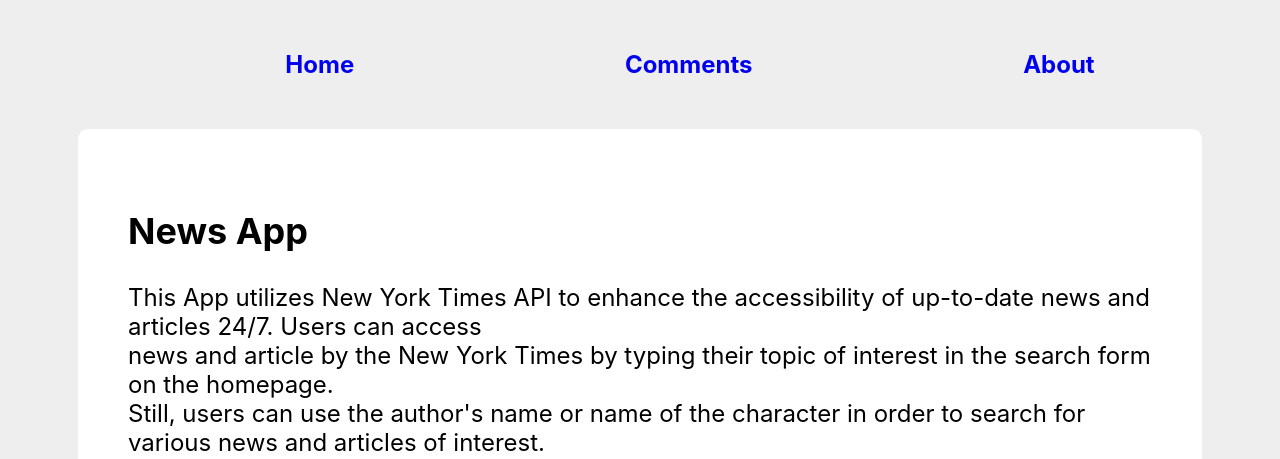
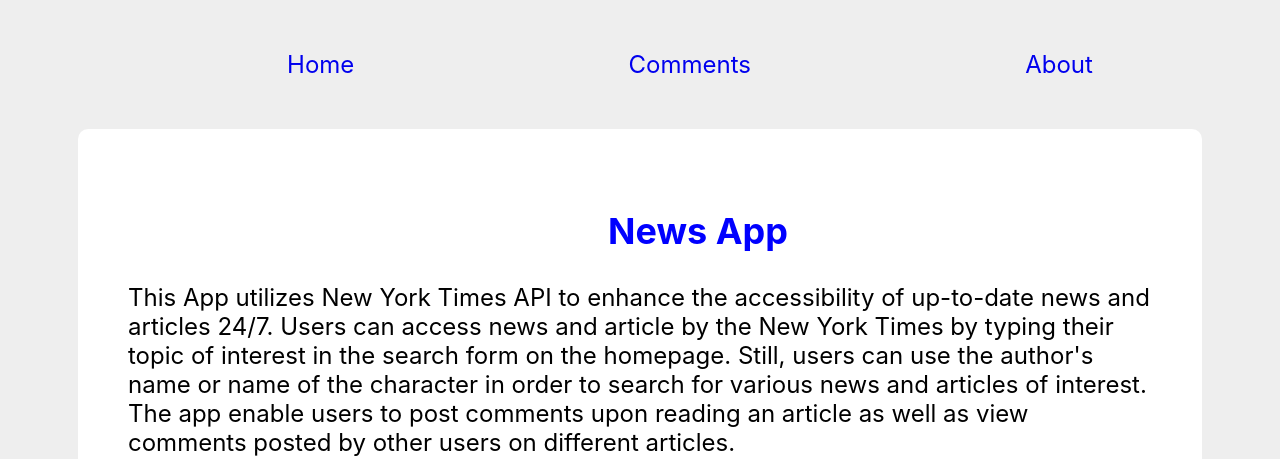
Before and after one commit to Pe-ngo/phase-2-project, a React app: page /about in a window 1280 px wide. Shown: the top 459 px of the page. Built offline with nearby package versions, Linux system fonts and the light colour scheme.

Commit message:
Fix navbar styling

```diff
--- a/src/components/About.js
+++ b/src/components/About.js
@@ -7,8 +7,8 @@
         <div className="about-app-container">
             <h2>News App</h2>
                 <p className="about-news-app">
-                    This App utilizes New York Times API to enhance the accessibility of up-to-date news and articles 24/7. Users can access <br/> news and article by the New York Times by typing their topic of interest in the search form on the homepage.
-                    <br/> Still, users can use the author's name or name of the character in order to search for various news and articles of interest.<br/>
+                    This App utilizes New York Times API to enhance the accessibility of up-to-date news and articles 24/7. Users can access news and article by the New York Times by typing their topic of interest in the search form on the homepage.
+                    Still, users can use the author's name or name of the character in order to search for various news and articles of interest.
                     The app enable users to post comments upon reading an article as well as view comments posted by other users on different articles.
                 </p>
 
--- a/src/components/CommentsContainer.js
+++ b/src/components/CommentsContainer.js
@@ -17,7 +17,7 @@
     }
 
     useEffect(() => {
-        fetch("https://react-news-1.herokuapp.com/comments")
+        fetch("http://localhost:3000/commentary")
         .then((res) => res.json())
         .then((comments) => setComments(comments))
     }, [])
--- a/src/index.css
+++ b/src/index.css
@@ -90,7 +90,6 @@
   display: flex;
   justify-content: space-around;
   font-size: 1.5rem;
-  font-weight: bold;
 }
 
 .nav-link {
@@ -176,9 +175,9 @@
   margin-bottom: 20px;
 }
 
-.about-app-container h1 {
+.about-app-container h2 {
   color: blue;
-  margin-left: 500px;
+  margin-left: 480px;
 }
 
 .about-news-image {
```
Also changed, not shown: package.json (+2 -5 lines), 1 other file.
